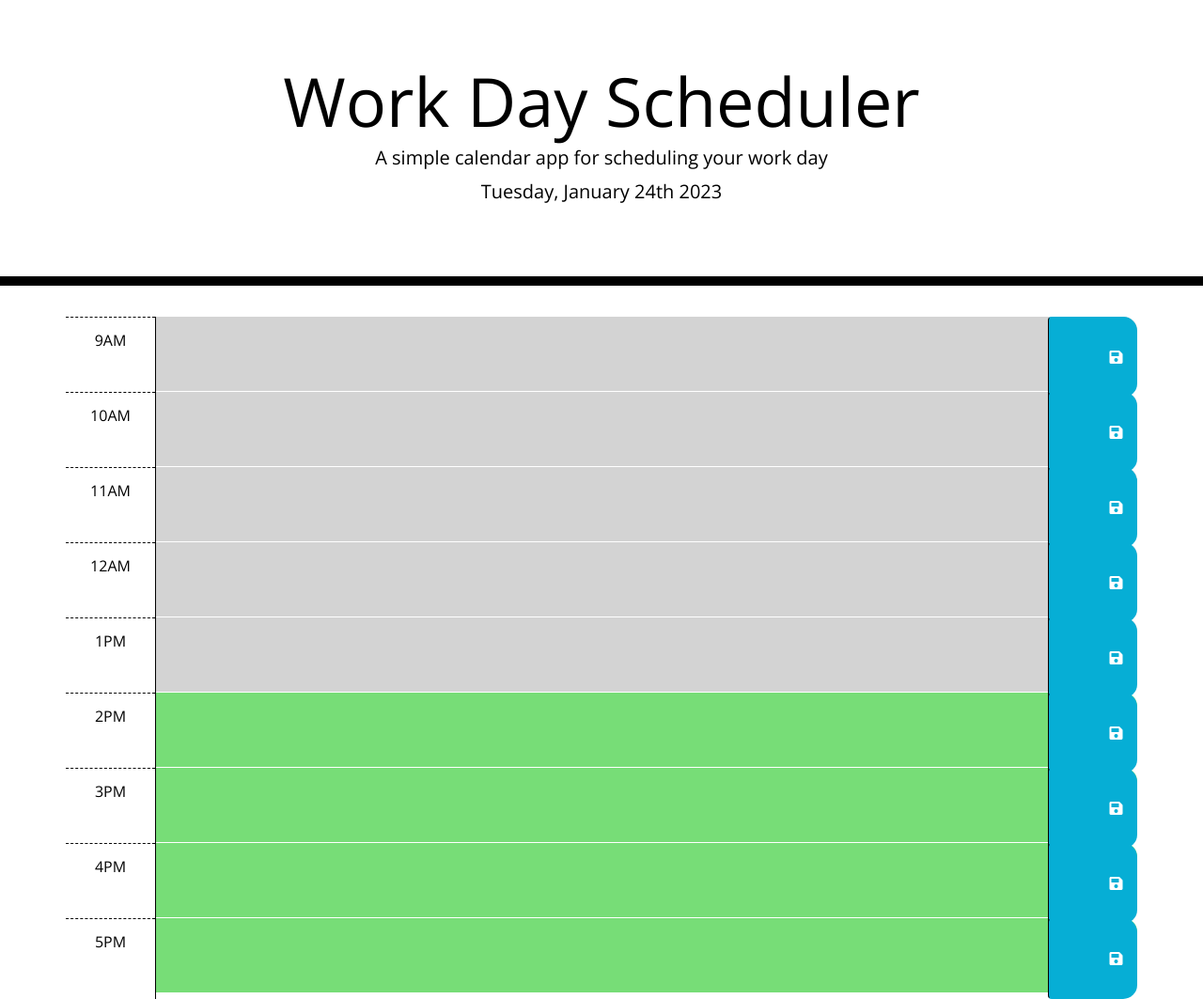
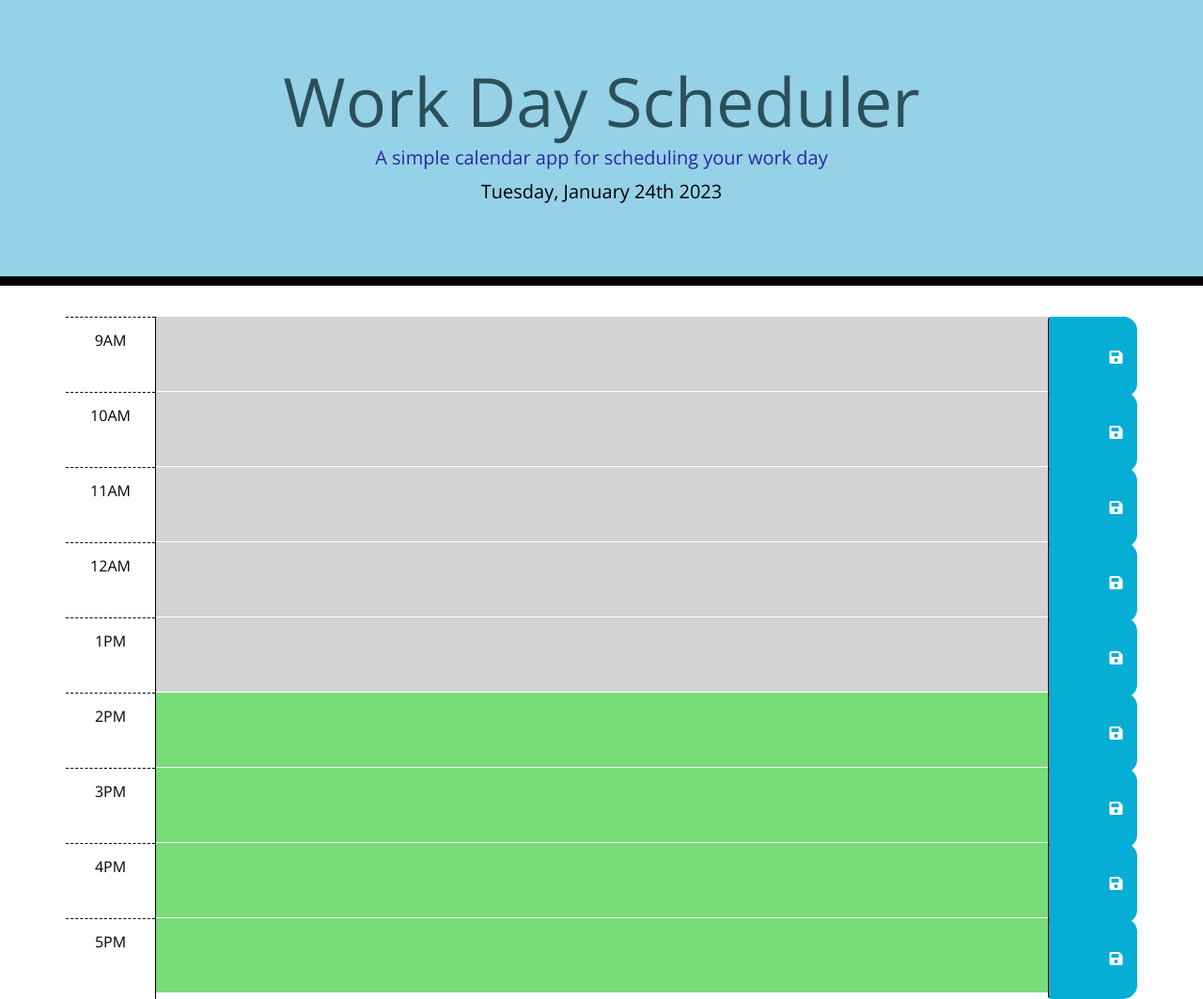
Before and after one commit to annabessant/APIs-Daily-Planner-App, a plain HTML site: page index.html in a window 1280 px wide. Shown: the whole page at 94% size. Drawn offline with nearby package versions, Linux system fonts and the light colour scheme.

Commit message:
add styling to jumbotron

```diff
--- a/index.html
+++ b/index.html
@@ -24,8 +24,8 @@
 
   <body>
     <header class="jumbotron">
-      <h1 class="display-3">Work Day Scheduler</h1>
-      <p class="lead">A simple calendar app for scheduling your work day</p>
+      <h1 class="display-3" style="color: rgb(43, 80, 90);">Work Day Scheduler</h1>
+      <p class="lead" style="color: rgb(36, 43, 162);">A simple calendar app for scheduling your work day</p>
       <p id="currentDay" class="lead"></p>
     </header>
     <div class="container">
--- a/style.css
+++ b/style.css
@@ -2,6 +2,10 @@ body {
   font-family: 'Open Sans', sans-serif;
   font-size: 16px;
   line-height: 1;
+}
+
+.jumbotron {
+  background-color: #95d1e7 !important;
 }
 
 textarea {
```
